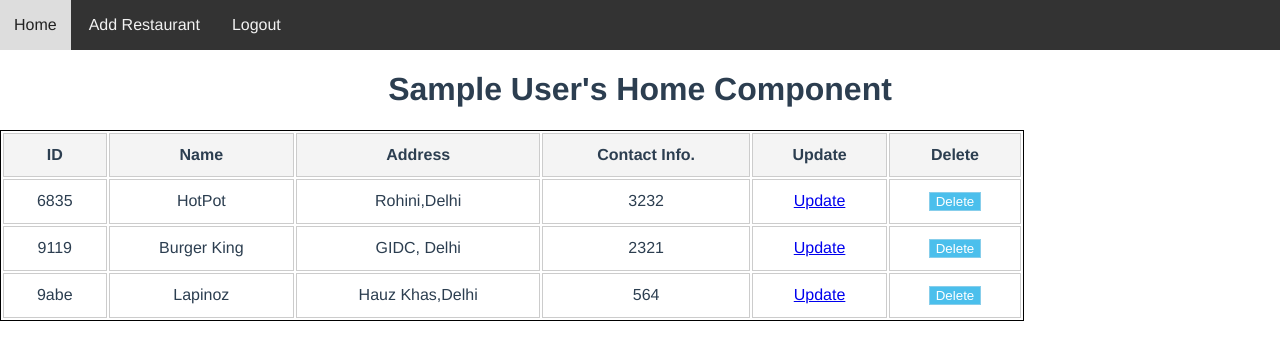
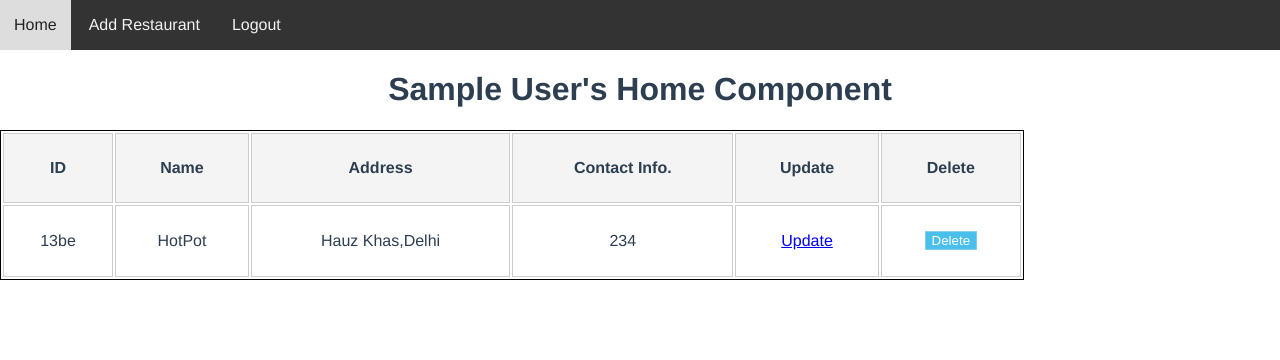
Before and after one commit to purvig04/Restaurant-management, a Vue app: page / in a window 1280 px wide. Shown: the top 360 px of the page. Built offline with nearby package versions, Linux system fonts and the light colour scheme; data requests are answered from the project's data file; sample sign-in values are in the browser's storage.

Commit message:
fixed error

```diff
--- a/db/db.json
+++ b/db/db.json
@@ -41,26 +41,20 @@
       "name": "Rits",
       "email": "rits@test.com",
       "password": "rits@123"
+    },
+    {
+      "id": "62b3",
+      "name": "Anushka",
+      "email": "anushka@test.com",
+      "password": "anushka@123"
     }
   ],
   "restaurants": [
     {
+      "id": "13be",
       "name": "HotPot",
-      "address": "Rohini,Delhi ",
-      "contact": "3232",
-      "id": "6835"
-    },
-    {
-      "name": "Burger King",
-      "address": "GIDC, Delhi",
-      "contact": "2321",
-      "id": "9119"
-    },
-    {
-      "id": "9abe",
-      "name": "Lapinoz",
       "address": "Hauz Khas,Delhi",
-      "contact": "564"
+      "contact": "234"
     }
   ]
 }
--- a/src/components/HomePage.vue
+++ b/src/components/HomePage.vue
@@ -48,16 +48,17 @@ export default {
       let user = localStorage.getItem("user-info");
       this.name = JSON.parse(user).name;
 
-      if (!user) {
-        this.$router.push({ name: "SignUp" });
-      }
-
       let result = await axios.get("http://localhost:3000/restaurants");
       this.restaurants = result.data;
     },
   },
   mounted() {
-    this.loadData();
+    let user = localStorage.getItem("user-info");
+    if (!user) {
+      this.$router.push({ name: "SignUp" });
+    } else {
+      this.loadData();
+    }
   },
 };
 </script>
```
